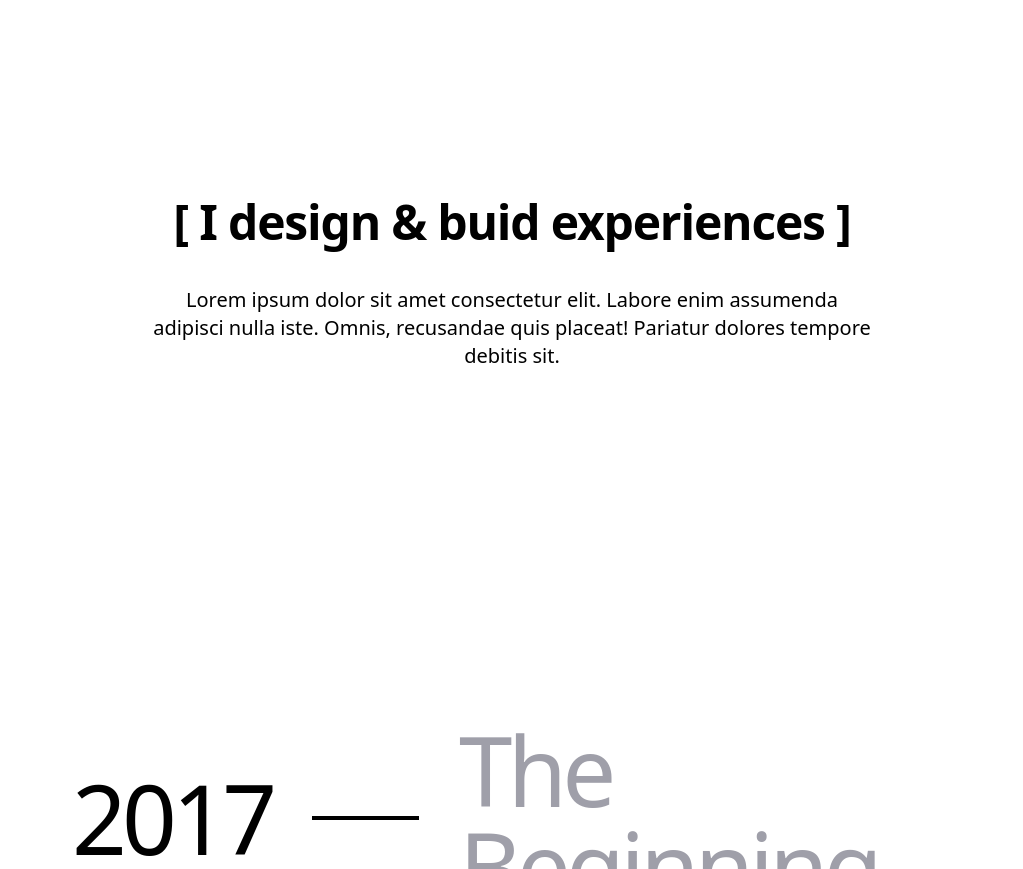
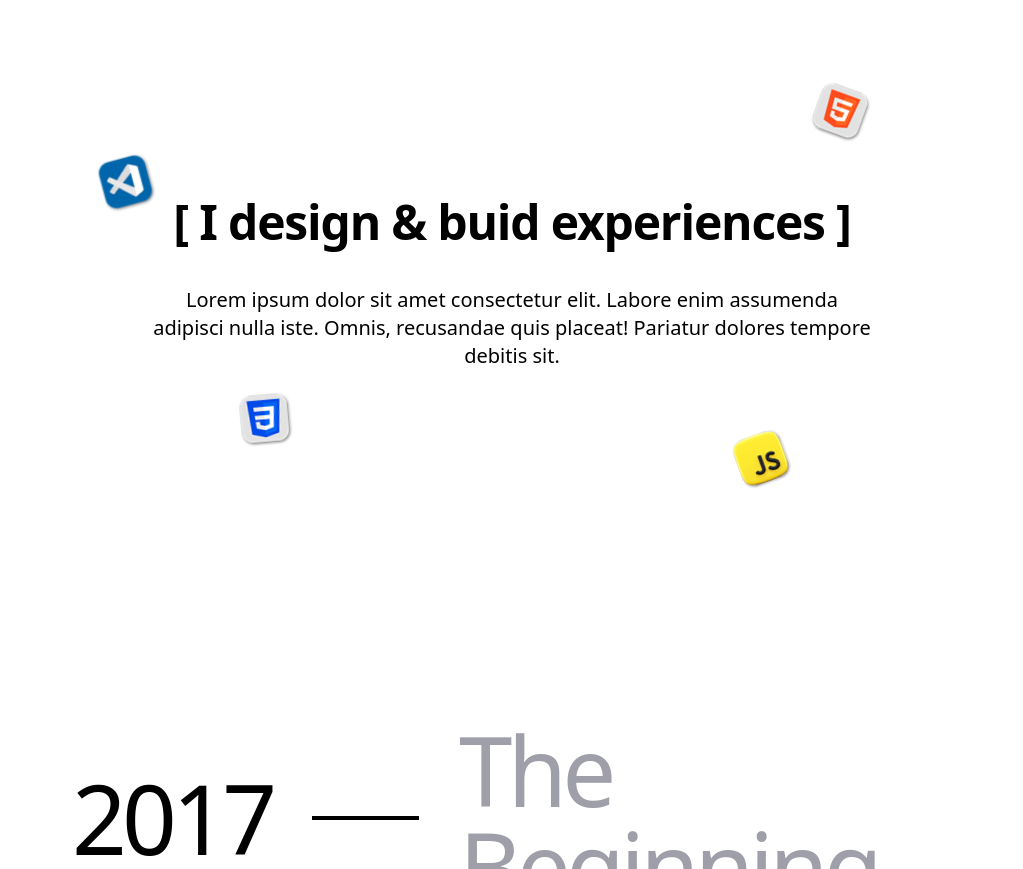
Before and after one commit to guptasatyam2006/first-portfolio-layout-tailwindcss, a plain HTML site: page index.html in a window 1280 px wide. Shown: the part 866-1735 px from the top of the page, without its empty margins (128-1151 px from the left). Drawn offline with nearby package versions, Linux system fonts and the light colour scheme; files whose address does not match are found by name.

Commit message:
Update index.html

```diff
--- a/index.html
+++ b/index.html
@@ -40,10 +40,10 @@
 
         <section class="about w-full px-[10rem] py-20 mt-30 flex items-center justify-center">
             <div class="relative text text-center w-3/4">
-                <img class="absolute -left-15 -top-12 -rotate-15" src="./assests/lg1.png" alt="">
-                <img class="absolute right-0 -top-30 rotate-20" src="./assests/lg2.png" alt="">
-                <img class="absolute -bottom-20 left-20 -rotate-5" src="./assests/lg3.png" alt="">
-                <img class="absolute -bottom-30 right-20 -rotate-20" src="./assests/lg4.png" alt="">
+                <img class="absolute -left-15 -top-12 -rotate-15" src="./lg1.png" alt="">
+                <img class="absolute right-0 -top-30 rotate-20" src="./lg2.png" alt="">
+                <img class="absolute -bottom-20 left-20 -rotate-5" src="./lg3.png" alt="">
+                <img class="absolute -bottom-30 right-20 -rotate-20" src="./lg4.png" alt="">
                 <h1 class="text-5xl font-bold tracking-tight mb-10">[ I design & buid experiences ]</h1>
                 <p class="text-xl font-medium tracking-normal">Lorem ipsum dolor sit amet consectetur elit. Labore enim assumenda adipisci nulla iste. Omnis, recusandae quis placeat! Pariatur dolores tempore debitis sit.</p>
             </div>
```
